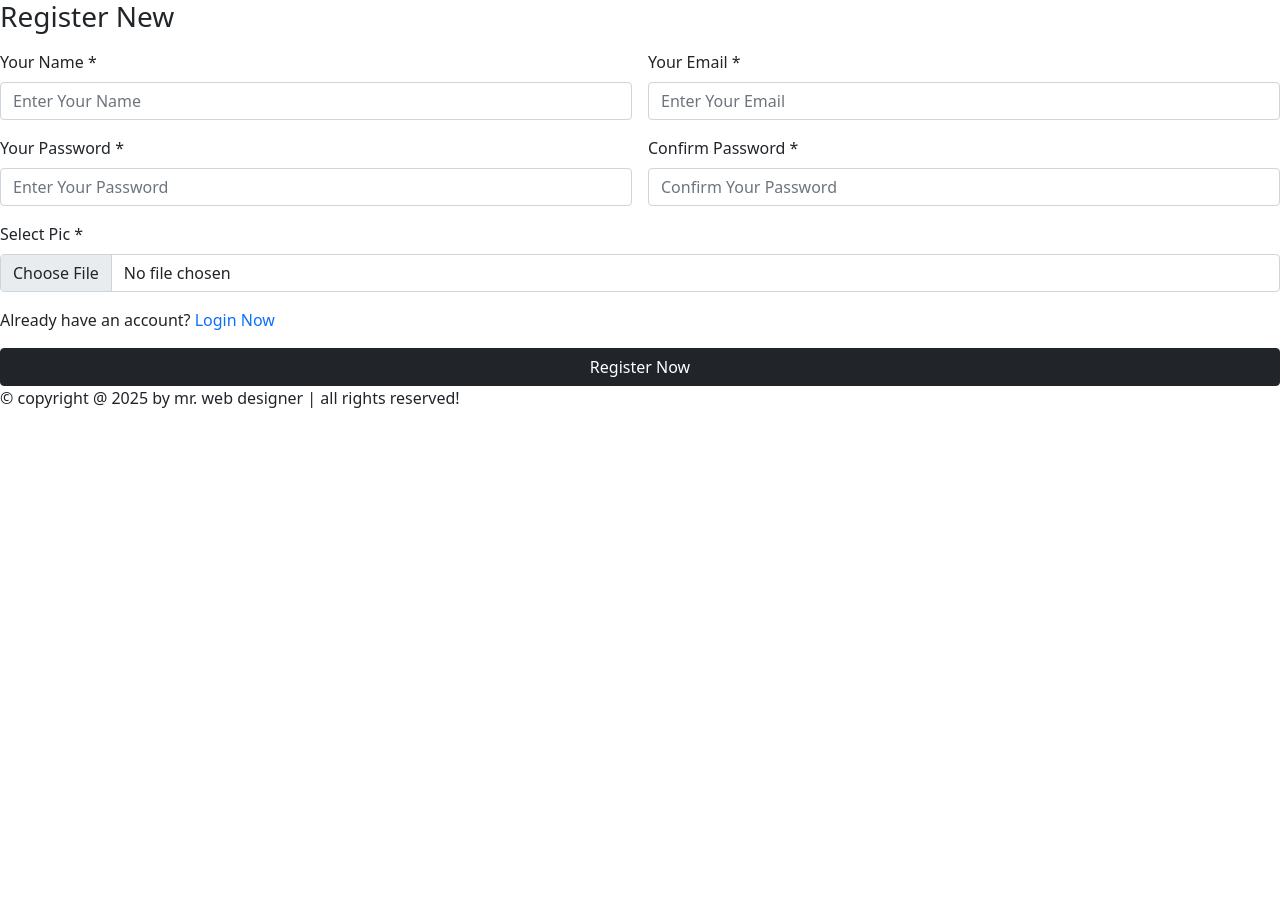
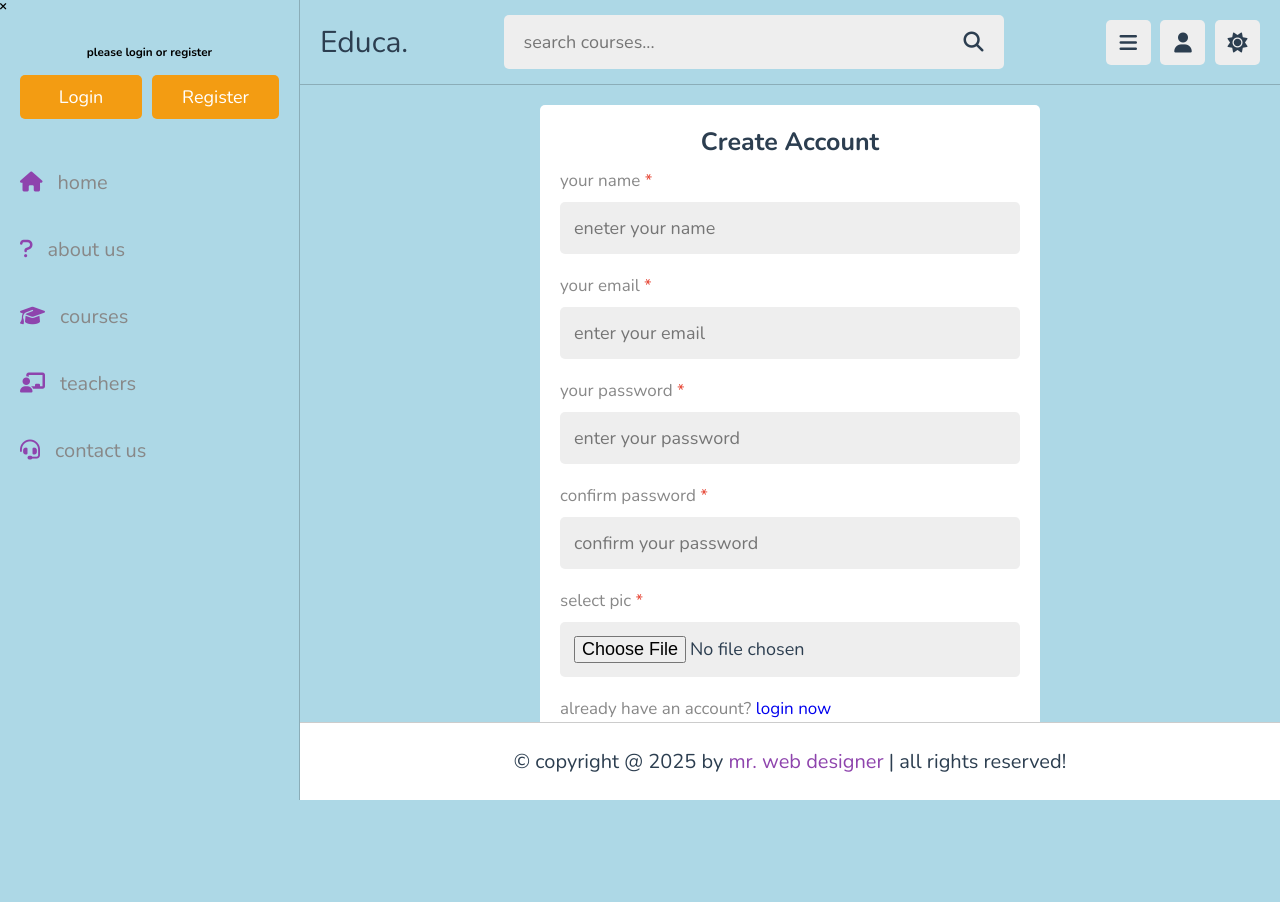
Before and after one commit to clmagno/arelllano, a PHP site: page /register.php in a window 1280 px wide. Before the commit the page ends 408 px from the top, so only its background shows below. Run offline with PHP 8.4, Linux system fonts and the light colour scheme; tables that the repository leaves empty hold one stand-in row (values such as "Sample post"); data that the repository does not hold is empty.

Commit message:
fixed unique_id generator error in register.php

```diff
--- a/register.php
+++ b/register.php
@@ -1,105 +1,124 @@
 <?php
-// Start session for user management
-session_start();
 
-// Include database connection
 include 'components/connect.php';
-
-// Initialize variables
-$email = $password = $message = '';
-$remember_email = false;
-
-// Check for remember email cookie
-if(isset($_COOKIE['email'])){
-    $email = $_COOKIE['email'];
+function unique_id($length = 13) {
+    return substr(str_shuffle("0123456789abcdefghijklmnopqrstuvwxyzABCDEFGHIJKLMNOPQRSTUVWXYZ"), 0, $length);
 }
 
-// Handle form submission
+if(isset($_COOKIE['user_id'])){
+   $user_id = $_COOKIE['user_id'];
+}else{
+   $user_id = '';
+}
+
 if(isset($_POST['submit'])){
-    // Input validation and sanitization
-    $email = filter_var($_POST['email'], FILTER_SANITIZE_EMAIL);
-    $password = $_POST['password'];
-    $remember_email = isset($_POST['remember_email']) ? true : false;
 
-    // Prepare secure query
-    $stmt = $conn->prepare("SELECT * FROM users WHERE email = ? LIMIT 1");
-    $stmt->execute([$email]);
-    $user = $stmt->fetch(PDO::FETCH_ASSOC);
+   $id = unique_id();
+   $name = $_POST['name'];
+   $name = filter_var($name, FILTER_SANITIZE_STRING);
+   $email = $_POST['email'];
+   $email = filter_var($email, FILTER_SANITIZE_STRING);
+   $pass = sha1($_POST['pass']);
+   $pass = filter_var($pass, FILTER_SANITIZE_STRING);
+   $cpass = sha1($_POST['cpass']);
+   $cpass = filter_var($cpass, FILTER_SANITIZE_STRING);
 
-    if($user && password_verify($password, $user['password'])) {
-        // Login successful
-        $_SESSION['user_id'] = $user['id'];
+   $image = $_FILES['image']['name'];
+   $image = filter_var($image, FILTER_SANITIZE_STRING);
+   $ext = pathinfo($image, PATHINFO_EXTENSION);
+   $rename = unique_id().'.'.$ext;
+   $image_size = $_FILES['image']['size'];
+   $image_tmp_name = $_FILES['image']['tmp_name'];
+   $image_folder = 'uploaded_files/'.$rename;
 
-        // Set remember email cookie if checked
-        if($remember_email) {
-            setcookie('email', $email, time() + 60*60*24*30, '/');
-        }
+   $select_user = $conn->prepare("SELECT * FROM `users` WHERE email = ?");
+   $select_user->execute([$email]);
 
-        header('location:home.php');
-        exit;
-    } else {
-        $message = 'Incorrect email or password';
-    }
+   if($select_user->rowCount() > 0){
+      $message[] = 'email already taken!';
+   }else{
+      if($pass != $cpass){
+         $message[] = 'confirm passowrd not matched!';
+      }else{
+         $insert_user = $conn->prepare("INSERT INTO `users`(id, name, email, password, image) VALUES(?,?,?,?,?)");
+         $insert_user->execute([$id, $name, $email, $cpass, $rename]);
+         move_uploaded_file($image_tmp_name, $image_folder);
+
+         $verify_user = $conn->prepare("SELECT * FROM `users` WHERE email = ? AND password = ? LIMIT 1");
+         $verify_user->execute([$email, $pass]);
+         $row = $verify_user->fetch(PDO::FETCH_ASSOC);
+
+         if($verify_user->rowCount() > 0){
+            setcookie('user_id', $row['id'], time() + 60*60*24*30, '/');
+            header('location:home.php');
+         }
+      }
+   }
+
 }
+
 ?>
 
 <!DOCTYPE html>
 <html lang="en">
 <head>
-    <meta charset="UTF-8">
-    <meta name="viewport" content="width=device-width, initial-scale=1.0">
-    <title>Register</title>
-    <link rel="stylesheet" href="https://cdn.jsdelivr.net/npm/bootstrap@5.1.3/dist/css/bootstrap.min.css">
+   <meta charset="UTF-8">
+   <meta http-equiv="X-UA-Compatible" content="IE=edge">
+   <meta name="viewport" content="width=device-width, initial-scale=1.0">
+   <title>home</title>
+
+   <!-- font awesome cdn link  -->
+   <link rel="stylesheet" href="https://cdnjs.cloudflare.com/ajax/libs/font-awesome/6.2.0/css/all.min.css">
+
+   <!-- custom css file link  -->
+   <link rel="stylesheet" href="css/style.css">
+
 </head>
-<body style="padding-left: 0;">
-<?php
-if(isset($message)){
-    foreach($message as $msg){
-        echo '
-        <div class="alert alert-danger" role="alert">
-            <span>' . htmlspecialchars($msg) . '</span>
-            <button type="button" class="btn-close" data-bs-dismiss="alert" aria-label="Close"></button>
-        </div>
-        ';
-    }
-}
-?>
+<body>
+
+<?php include 'components/user_header.php'; ?>
+
 <section class="form-container">
-    <form class="register" action="" method="post" enctype="multipart/form-data">
-        <h3 class="mb-3">Register New</h3>
-        <div class="row g-3">
-            <div class="col-md-6">
-                <label for="name" class="form-label">Your Name <span>*</span></label>
-                <input type="text" name="name" placeholder="Enter Your Name" maxlength="50" required class="form-control">
-            </div>
-            <div class="col-md-6">
-                <label for="email" class="form-label">Your Email <span>*</span></label>
-                <input type="email" name="email" placeholder="Enter Your Email" maxlength="20" required class="form-control">
-            </div>
-            <div class="col-md-6">
-                <label for="password" class="form-label">Your Password <span>*</span></label>
-                <input type="password" name="pass" placeholder="Enter Your Password" maxlength="20" required class="form-control">
-            </div>
-            <div class="col-md-6">
-                <label for="cpass" class="form-label">Confirm Password <span>*</span></label>
-                <input type="password" name="cpass" placeholder="Confirm Your Password" maxlength="20" required class="form-control">
-            </div>
-            <div class="col-md-12">
-                <label for="image" class="form-label">Select Pic <span>*</span></label>
-                <input type="file" name="image" accept="image/*" required class="form-control">
-            </div>
-        </div>
-        <div class="col-md-12 mt-3">
-            <p class="link">Already have an account? <a href="login.php" class="text-decoration-none">Login Now</a></p>
-        </div>
-        <div class="col-md-12 mt-3">
-            <button type="submit" name="submit" class="btn btn-dark w-100">Register Now</button>
-        </div>
-    </form>
+
+   <form class="register" action="" method="post" enctype="multipart/form-data">
+      <h3>create account</h3>
+      <div class="flex">
+         <div class="col">
+            <p>your name <span>*</span></p>
+            <input type="text" name="name" placeholder="eneter your name" maxlength="50" required class="box">
+            <p>your email <span>*</span></p>
+            <input type="email" name="email" placeholder="enter your email" maxlength="20" required class="box">
+         </div>
+         <div class="col">
+            <p>your password <span>*</span></p>
+            <input type="password" name="pass" placeholder="enter your password" maxlength="20" required class="box">
+            <p>confirm password <span>*</span></p>
+            <input type="password" name="cpass" placeholder="confirm your password" maxlength="20" required class="box">
+         </div>
+      </div>
+      <p>select pic <span>*</span></p>
+      <input type="file" name="image" accept="image/*" required class="box">
+      <p class="link">already have an account? <a href="login.php">login now</a></p>
+      <input type="submit" name="submit" value="register now" class="btn">
+   </form>
+
 </section>
+
+
+
+
+
+
+
+
+
+
+
 
 <?php include 'components/footer.php'; ?>
 
+<!-- custom js file link  -->
 <script src="js/script.js"></script>
+
 </body>
 </html>
```
